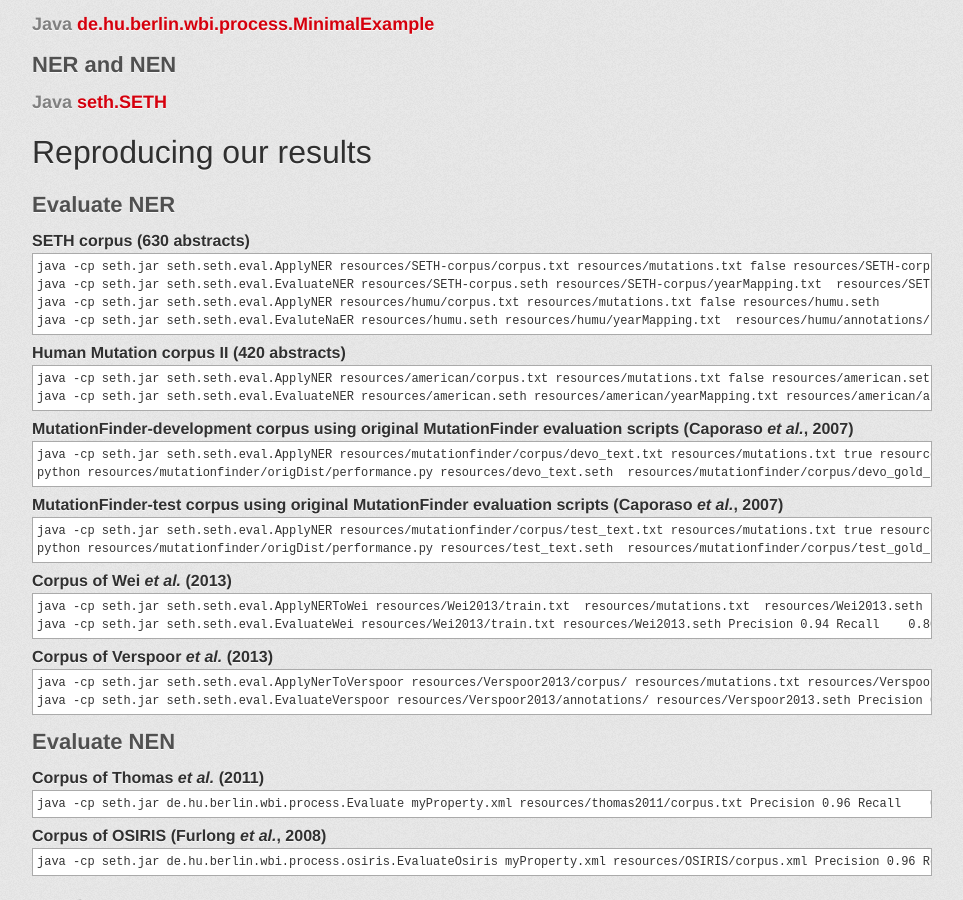
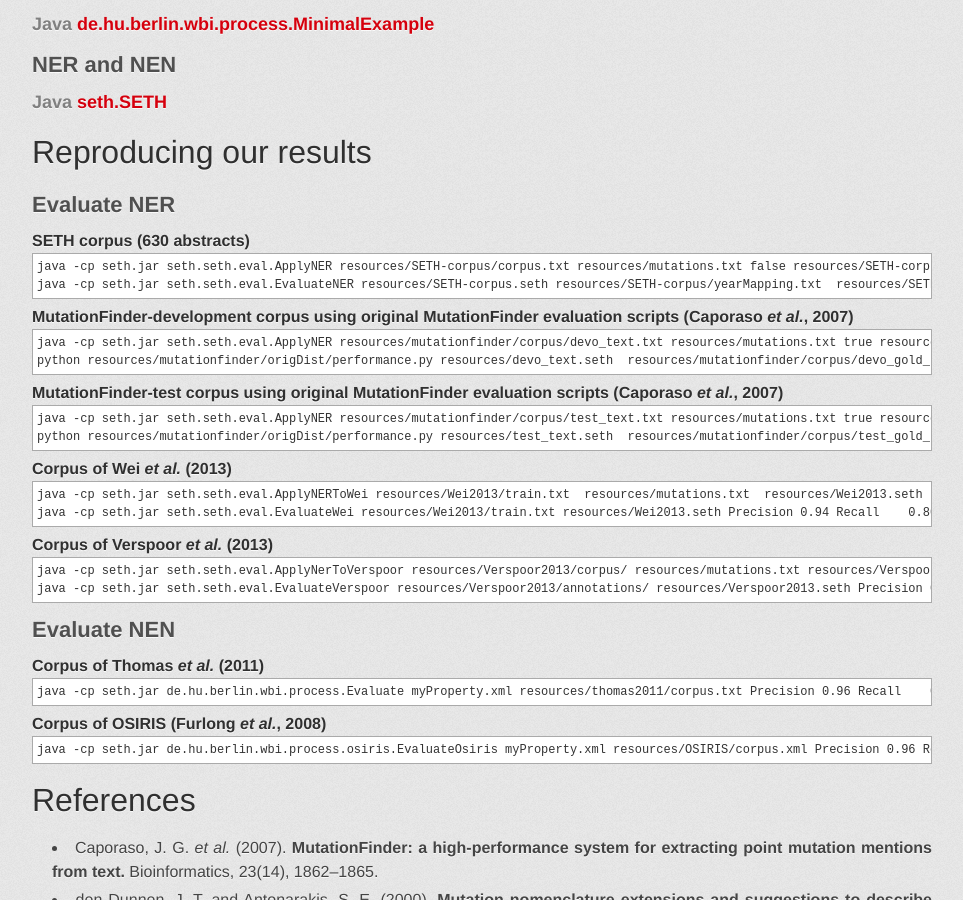
Before and after one commit to rockt/SETH, a Jekyll site: the page built from index.md, in a window 1280 px wide and 900 px high, scrolled down 2064 px. Shown: the whole window, without its empty margins (158-1121 px from the left). Built offline with Jekyll 4.4.1, drawn with Linux system fonts in a browser that asks for light colours; some web fonts are replaced; Markdown is read by kramdown in place of the engine named in the settings.

Commit message:
Update index.md
Resolving compilation errors

```diff
--- a/index.md
+++ b/index.md
@@ -96,21 +96,7 @@ containing a list of mutations that SETH should link to dbSNP (*i.e.* rs numbers
 Precision 0.98
 Recall    0.86
 F₁        0.91
-<!--
-#### Human Mutation corpus I (210 abstracts)
-    java -cp seth.jar seth.seth.eval.ApplyNER resources/humu/corpus.txt resources/mutations.txt false resources/humu.seth
-    java -cp seth.jar seth.seth.eval.EvaluteNaER resources/humu.seth resources/humu/yearMapping.txt  resources/humu/annotations/
-Precision 0.98
-Recall    0.84
-F₁        0.90
 
-#### Human Mutation corpus II (420 abstracts)
-    java -cp seth.jar seth.seth.eval.ApplyNER resources/american/corpus.txt resources/mutations.txt false resources/american.seth
-    java -cp seth.jar seth.seth.eval.EvaluateNER resources/american.seth resources/american/yearMapping.txt resources/american/annotations/
-Precision 0.88
-Recall    0.82
-F₁        0.85
--->
 
 #### MutationFinder-development  corpus using original MutationFinder evaluation scripts (Caporaso *et al.*, 2007)
     java -cp seth.jar seth.seth.eval.ApplyNER resources/mutationfinder/corpus/devo_text.txt resources/mutations.txt true resources/devo_text.seth
```
